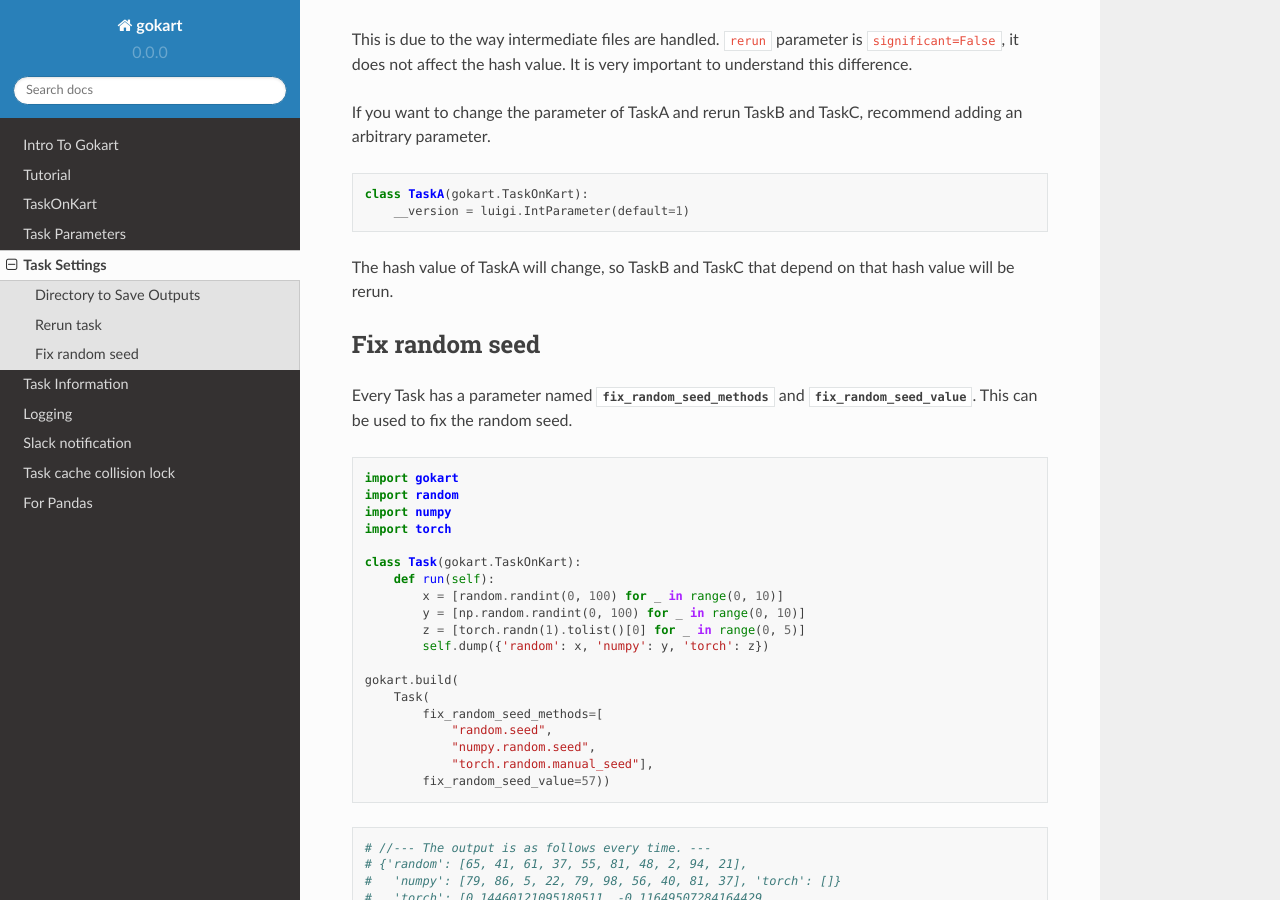
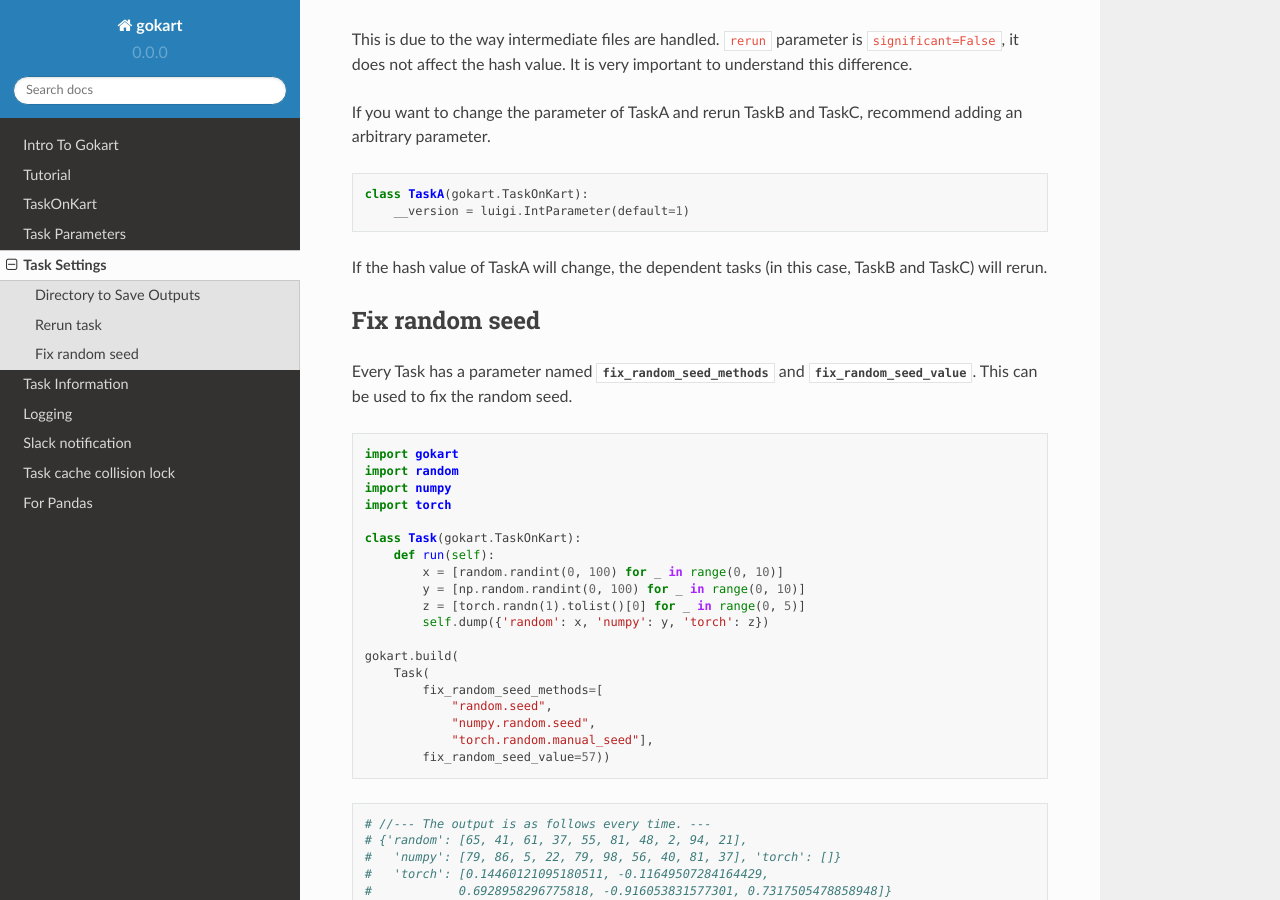
Before and after one commit to m3dev/gokart, a Sphinx documentation site: the page built from docs/task_settings.rst, in a window 1280 px wide and 900 px high, scrolled down 1582 px. Built offline with Sphinx 7.4.7 and the Read the Docs theme 2.0.0, drawn with Linux system fonts in a browser that asks for light colours; pages that are not in the unit, such as notebooks, are missing from menus; the version number is read from the project's files by our own code.

Commit message:
Update docs/task_settings.rst
Co-authored-by: hirosassa <hiro.sassa@gmail.com>

```diff
--- a/docs/task_settings.rst
+++ b/docs/task_settings.rst
@@ -85,7 +85,7 @@ If you want to change the parameter of TaskA and rerun TaskB and TaskC, recommen
     class TaskA(gokart.TaskOnKart):
         __version = luigi.IntParameter(default=1)
 
-The hash value of TaskA will change, so TaskB and TaskC that depend on that hash value will be rerun.
+If the hash value of TaskA will change, the dependent tasks (in this case, TaskB and TaskC) will rerun.
 
 
 Fix random seed
```
